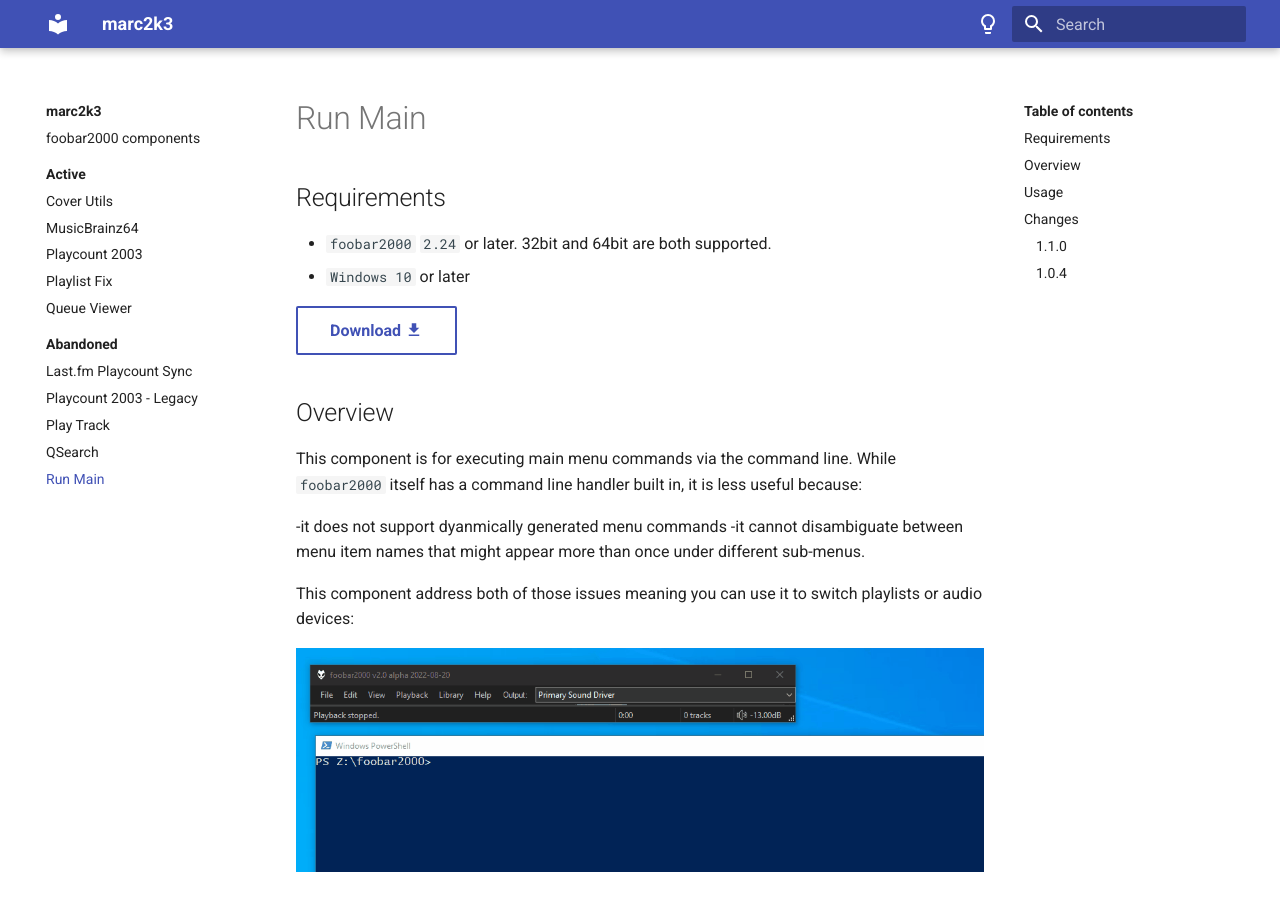
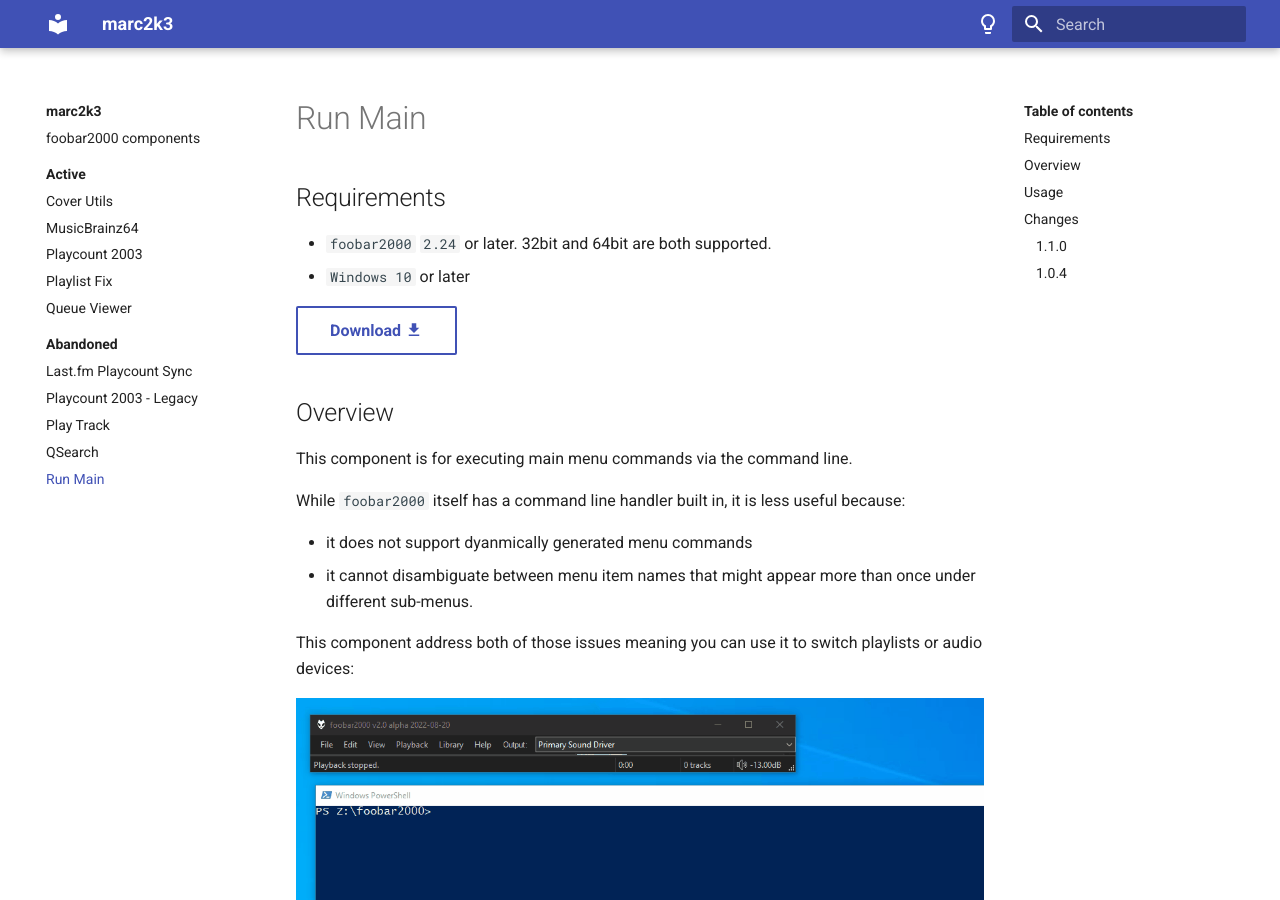
Before and after one commit to marc2k3/marc2k3.github.io, an MkDocs documentation site: the page built from docs/component/run-main.md, in a window 1280 px wide and 900 px high. Built offline with MkDocs 1.6.1 and Material for MkDocs 9.7.7, drawn with Linux system fonts in a browser that asks for light colours; part of the change alters nothing that is shown.

```diff
--- a/docs/component/run-main.md
+++ b/docs/component/run-main.md
@@ -7,11 +7,13 @@
 [Download :material-download:](../files/foo_run_main-1.1.0.fb2k-component){ .md-button }
 
 ## Overview
-This component is for executing main menu commands via the command line. While
-`foobar2000` itself has a command line handler built in, it is less useful because:
+This component is for executing main menu commands via the command line.
 
--it does not support dyanmically generated menu commands
--it cannot disambiguate between menu item names that might appear more
+While `foobar2000` itself has a command line handler built in, it is less useful
+because:
+
+- it does not support dyanmically generated menu commands
+- it cannot disambiguate between menu item names that might appear more
 than once under different sub-menus.
 
 This component address both of those issues meaning you can use it to
```
